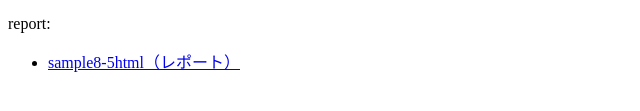
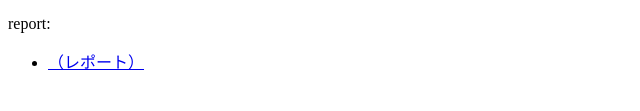
Before and after one commit to mmokkori/CG_1, a plain HTML site: page index.html in a window 1280 px wide. Shown: the part 361-472 px from the top of the page, without its empty margins (0-640 px from the left). Drawn offline with Linux system fonts and the light colour scheme.

Commit message:
Update index.html

```diff
--- a/index.html
+++ b/index.html
@@ -21,7 +21,7 @@
         </ul>
         report:
         <ul>
-            <li><a href="lesson4/sample8-5.html">sample8-5html（レポート）</a></li>
+            <li><a href="lesson4/report.html">（レポート）</a></li>
         </ul>
     </p>
 </body>
```
